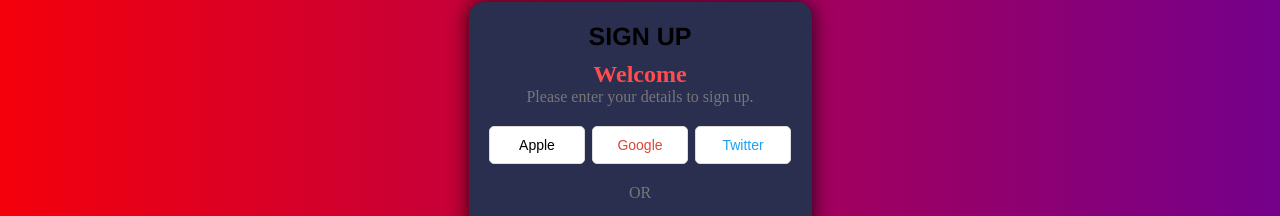
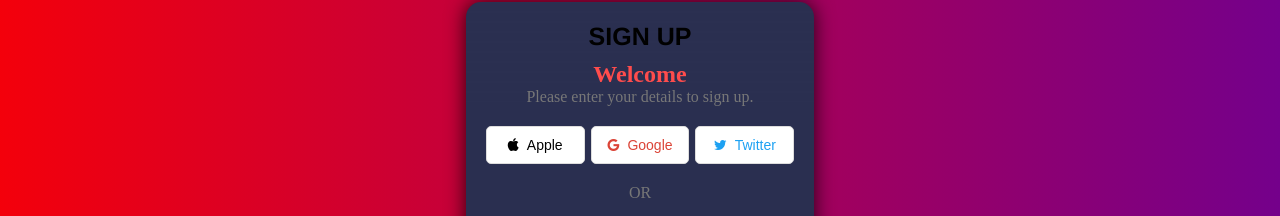
Before and after one commit to sagarpathak0/tracker-money, a React (Create React App) app in the folder frontend/: page /signup in a window 1280 px wide. Shown: the part 107-323 px from the top of the page. Built offline with nearby package versions, Linux system fonts and the light colour scheme.

Commit message:
Update Signup.js

```diff
--- a/frontend/src/pages/Signup.js
+++ b/frontend/src/pages/Signup.js
@@ -2,6 +2,7 @@
 import { Link, useNavigate } from "react-router-dom";
 import { ToastContainer } from "react-toastify";
 import { handleError, handleSuccess } from "../utils";
+import 'font-awesome/css/font-awesome.min.css';
 
 function Signup() {
   const [signupInfo, setSignupInfo] = useState({
@@ -26,7 +27,7 @@
       return handleError("Name, email, and password are required");
     }
     try {
-      const url = "https://tracker-money-api.vercel.app/auth/signup";
+      const url = "http://localhost:8080/auth/signup";
       const response = await fetch(url, {
         method: "POST",
         headers: {
@@ -59,9 +60,9 @@
         <h2>Welcome</h2>
         <p>Please enter your details to sign up.</p>
         <div className="social-login">
-          <button className="social-button apple">Apple</button>
-          <button className="social-button google">Google</button>
-          <button className="social-button twitter">Twitter</button>
+          <button className="social-button apple"><i className="fa fa-apple"></i> Apple</button>
+          <button className="social-button google"><i className="fa fa-google"></i> Google</button>
+          <button className="social-button twitter"><i className="fa fa-twitter"></i> Twitter</button>
         </div>
         <p className="or">OR</p>
         <form onSubmit={handleSignup}>
```
